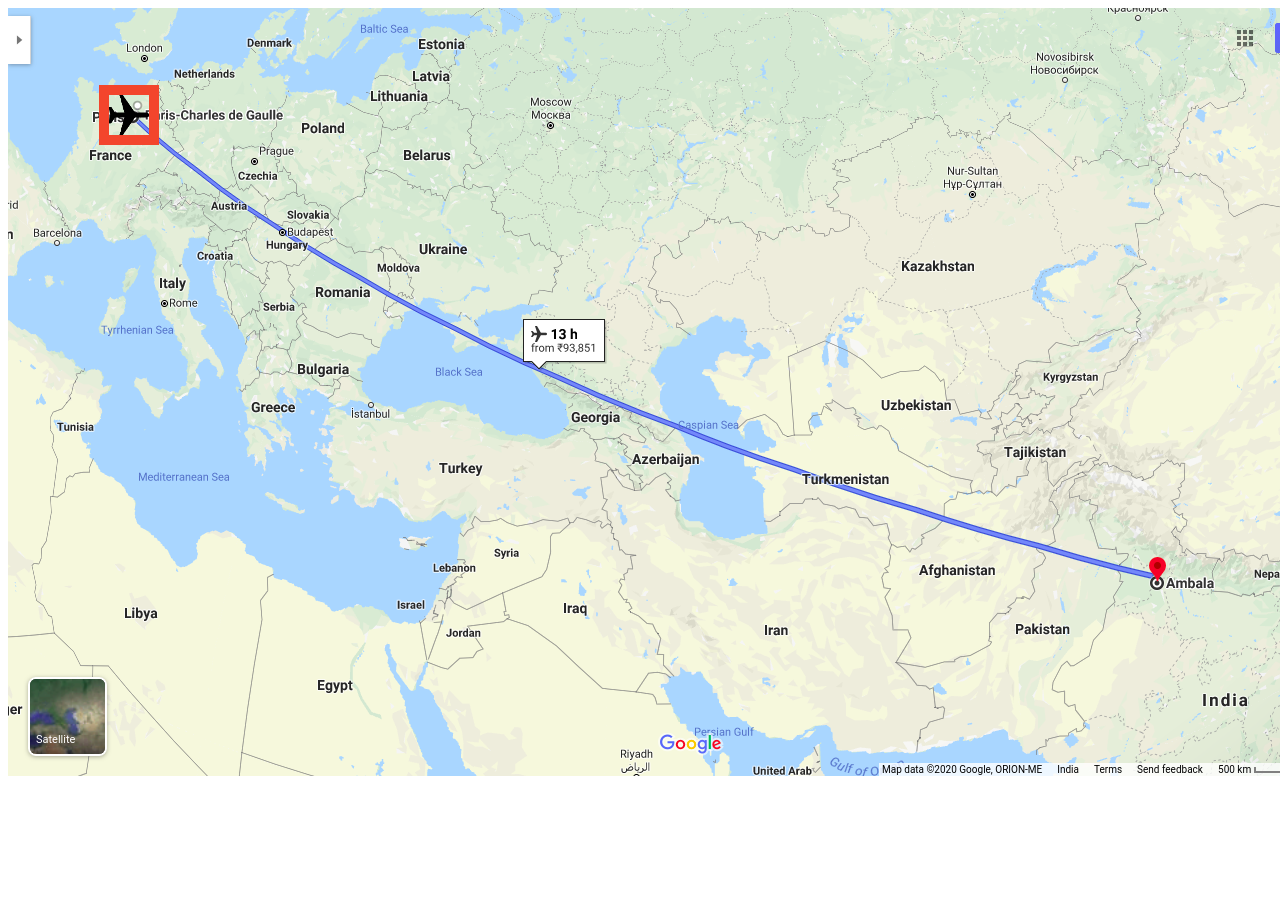
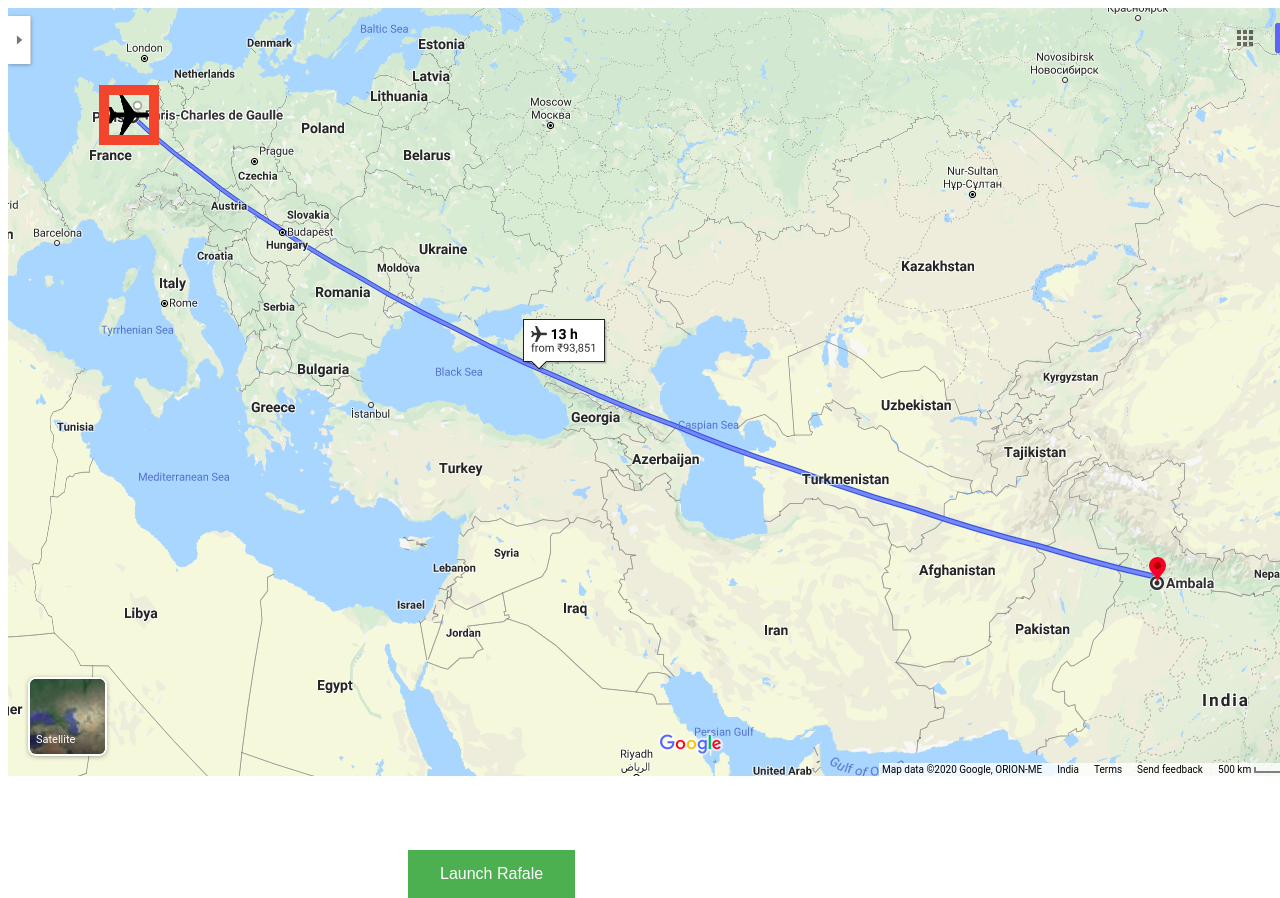
Before and after one commit to WoW-HoW/paristoambala, a React (Create React App) app: page / in a window 1280 px wide. Shown: the top 898 px of the page. Before the commit the page ends 800 px from the top, so only its background shows below. Built offline with nearby package versions, Linux system fonts and the light colour scheme.

Commit message:
Update index.css

```diff
--- a/src/index.css
+++ b/src/index.css
@@ -1,4 +1,5 @@
 button{
+  top:800px;
   margin-left:400px ;
   margin-top: 50px;
   background-color: #4CAF50; /* Green */
@@ -9,6 +10,7 @@
   text-decoration: none;
   display: inline-block;
   font-size: 16px;
+  position:absolute;
 }
 .raf{
   z-index: 2;
```
